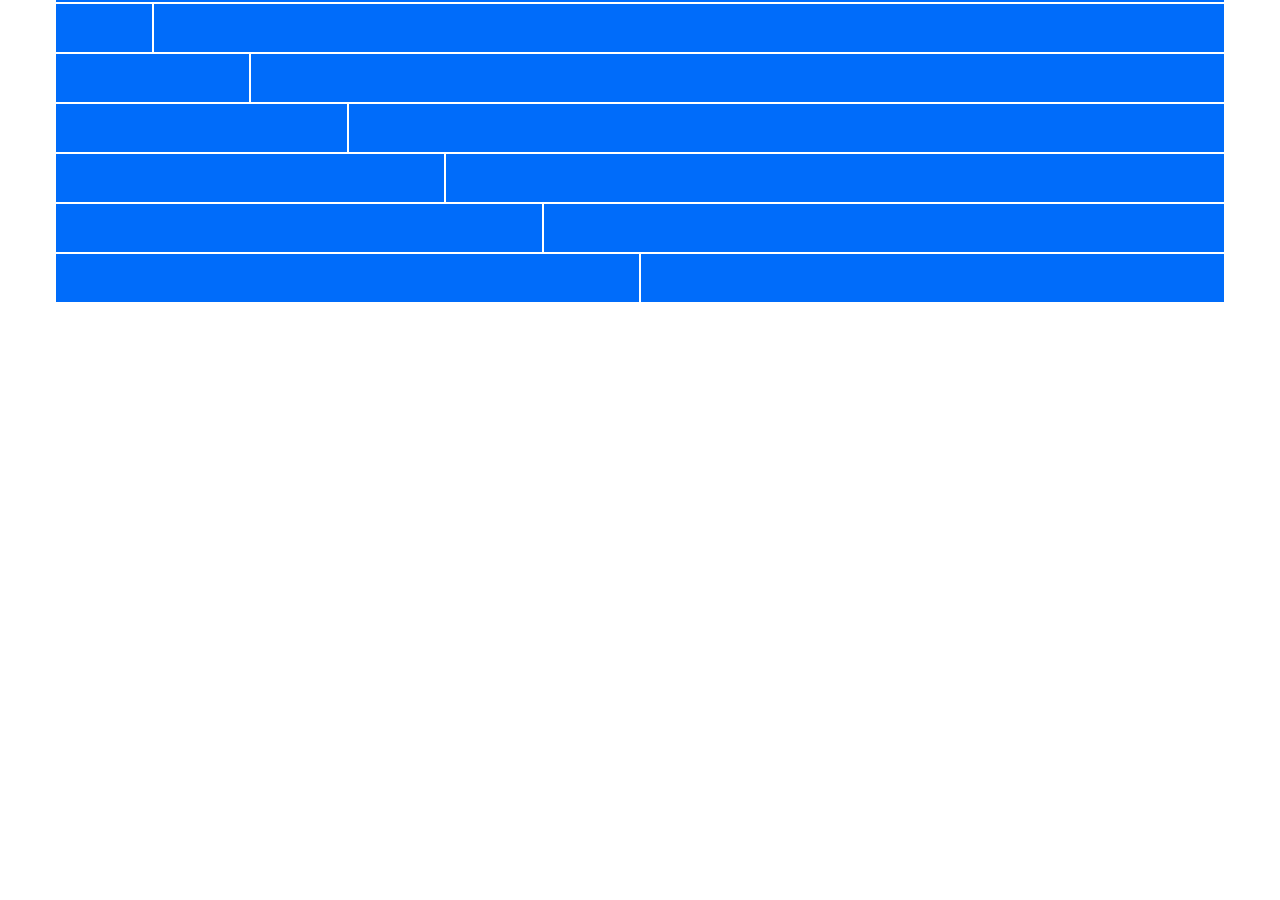
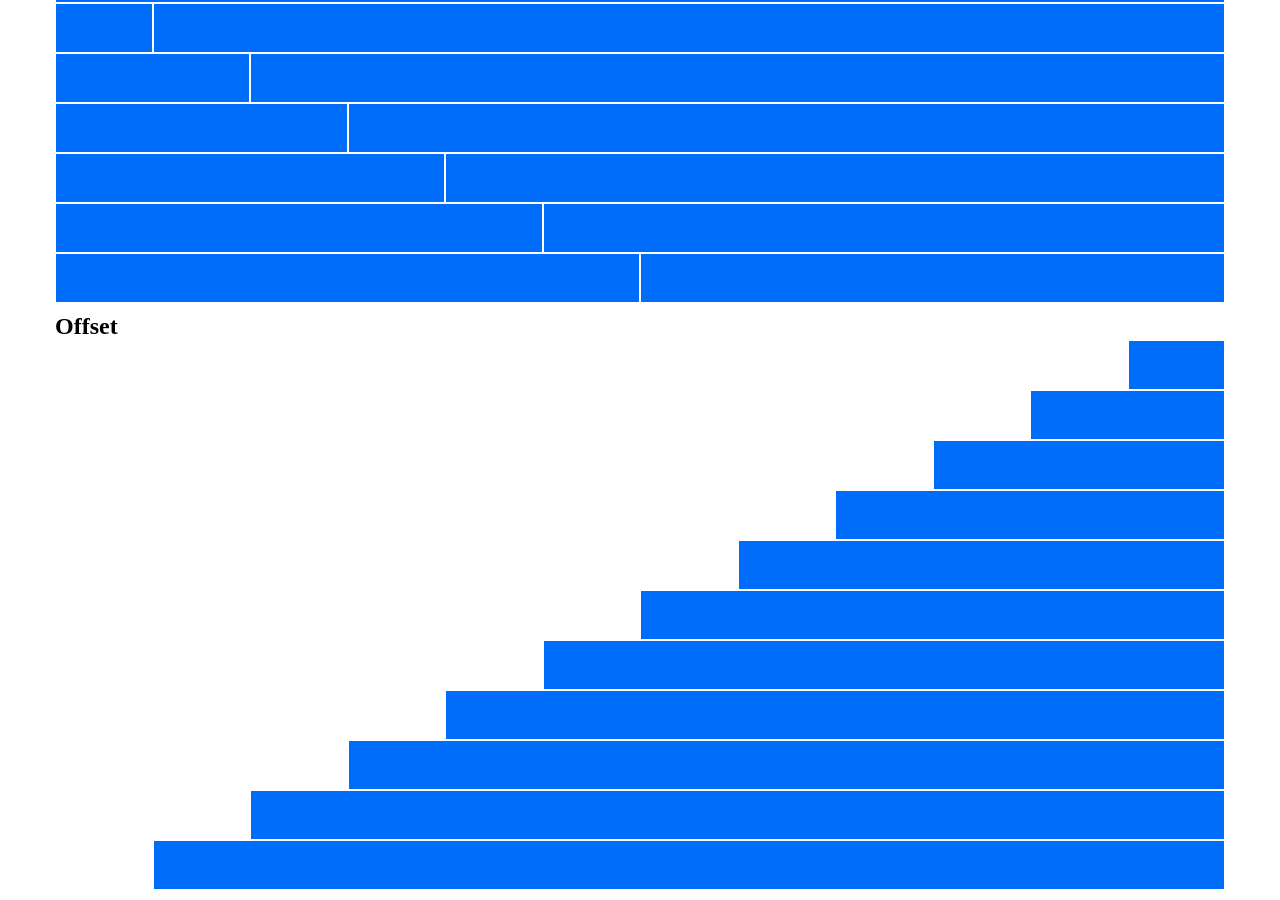
Before and after one commit to EttoreBarcella/html-css-12bool, a plain HTML site: page index.html in a window 1280 px wide. Shown: the part 384-1284 px from the top of the page. Before the commit the page ends 800 px from the top, so only its background shows below. Drawn offline with Linux system fonts and the light colour scheme.

Commit message:
last part

```diff
--- a/css/framework.css
+++ b/css/framework.css
@@ -74,6 +74,42 @@
     max-width: calc((100% / 12) * 12);
 }
 
+/* OFFSET */
+
+.col-1-off{
+    margin-left: calc((100% / 12) * 1);
+}
+.col-2-off{
+    margin-left: calc((100% / 12) * 2);
+}
+.col-3-off{
+    margin-left: calc((100% / 12) * 3);
+}
+.col-4-off{
+    margin-left: calc((100% / 12) * 4);
+}
+.col-5-off{
+    margin-left: calc((100% / 12) * 5);
+}
+.col-6-off{
+    margin-left: calc((100% / 12) * 6);
+}
+.col-7-off{
+    margin-left: calc((100% / 12) * 7);
+}
+.col-8-off{
+    margin-left: calc((100% / 12) * 8);
+}
+.col-9-off{
+    margin-left: calc((100% / 12) * 9);
+}
+.col-10-off{
+    margin-left: calc((100% / 12) * 10);
+}
+.col-11-off{
+    margin-left: calc((100% / 12) * 11);
+}
+
 /* SPECIAL */
 
 .col{
--- a/css/style.css
+++ b/css/style.css
@@ -2,6 +2,8 @@
     background-color: #006cfa;
     border: 1px solid white;
 }
+
+
 
 .nest{
     padding: 8px;
--- a/index.html
+++ b/index.html
@@ -86,5 +86,42 @@
                 <div class="col"></div>
             </div>
         </div>
+        <div class="container">
+            <h2>Offset</h2>
+            <div class="row">
+                <div class="col-1 col-11-off"></div>
+            </div>
+            <div class="row">
+                <div class="col-2 col-10-off"></div>
+            </div>
+            <div class="row">
+                <div class="col-3 col-9-off"></div>
+            </div>
+            <div class="row">
+                <div class="col-4 col-8-off"></div>
+            </div>
+            <div class="row">
+                <div class="col-5 col-7-off"></div>
+            </div>
+            <div class="row">
+                <div class="col-6 col-6-off"></div>
+            </div>
+            <div class="row">
+                <div class="col-7 col-5-off"></div>
+            </div>
+            <div class="row">
+                <div class="col-8 col-4-off"></div>
+            </div>
+            <div class="row">
+                <div class="col-9 col-3-off"></div>
+            </div>
+            <div class="row">
+                <div class="col-10 col-2-off"></div>
+            </div>
+            <div class="row">
+                <div class="col-11 col-1-off"></div>
+            </div>
+        </div>
+
     </body>
 </html>
```
